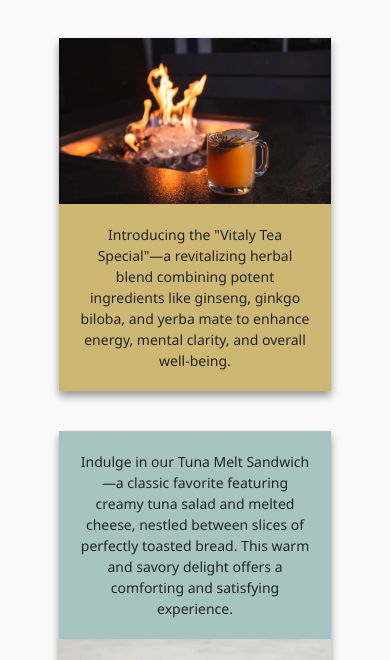
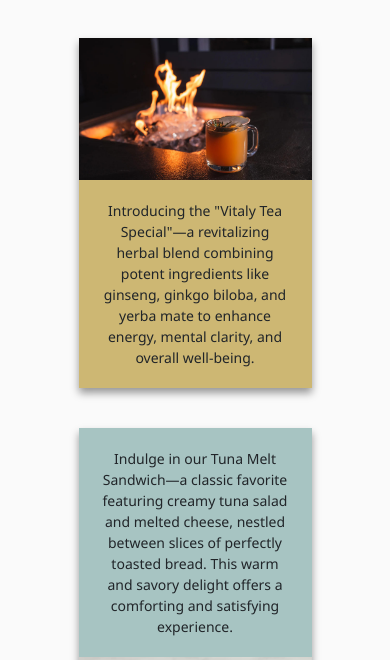
Before and after one commit to PhonsekalLaure/Vitaly-Tea, a plain HTML site: page index.html in a window 390 px wide. Shown: the part 297-957 px from the top of the page. Drawn offline with nearby package versions, Linux system fonts and the light colour scheme.

Commit message:
Add files via upload

```diff
--- a/index.css
+++ b/index.css
@@ -18,6 +18,7 @@
     padding: 20px;
 }
 .content {
+  width: 100%;
   display: flex;
   align-items: stretch;
   margin-bottom: 40px;
@@ -38,7 +39,6 @@
   background-color: #cdb773;
   display: flex;
   align-items: center;
-  justify-content: center;
   text-align: center;
 }
 .content p:nth-child(1){
@@ -87,7 +87,9 @@
   .content {
     flex-direction: column;
   }
-
+  #second{
+    width: 70%;
+  }
   .content img {
     width: 100%;
     height: 50%;
```
